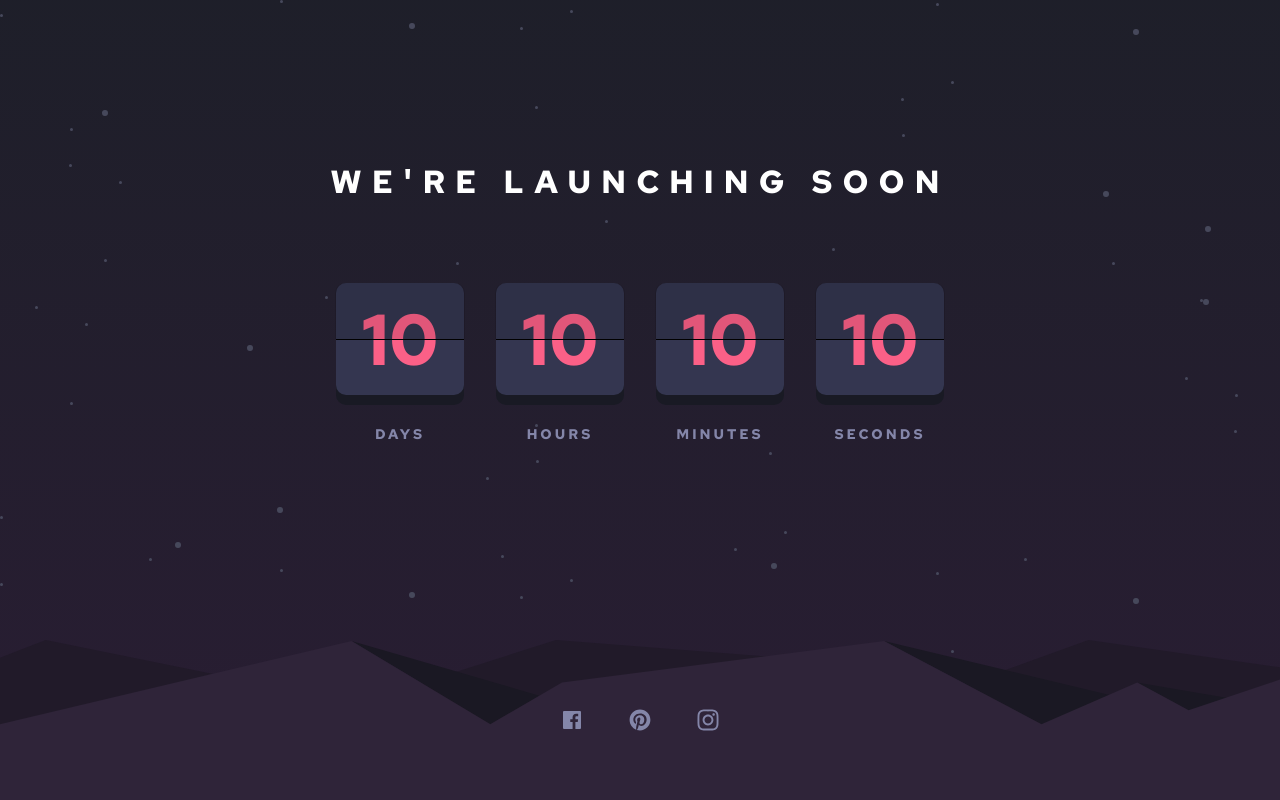
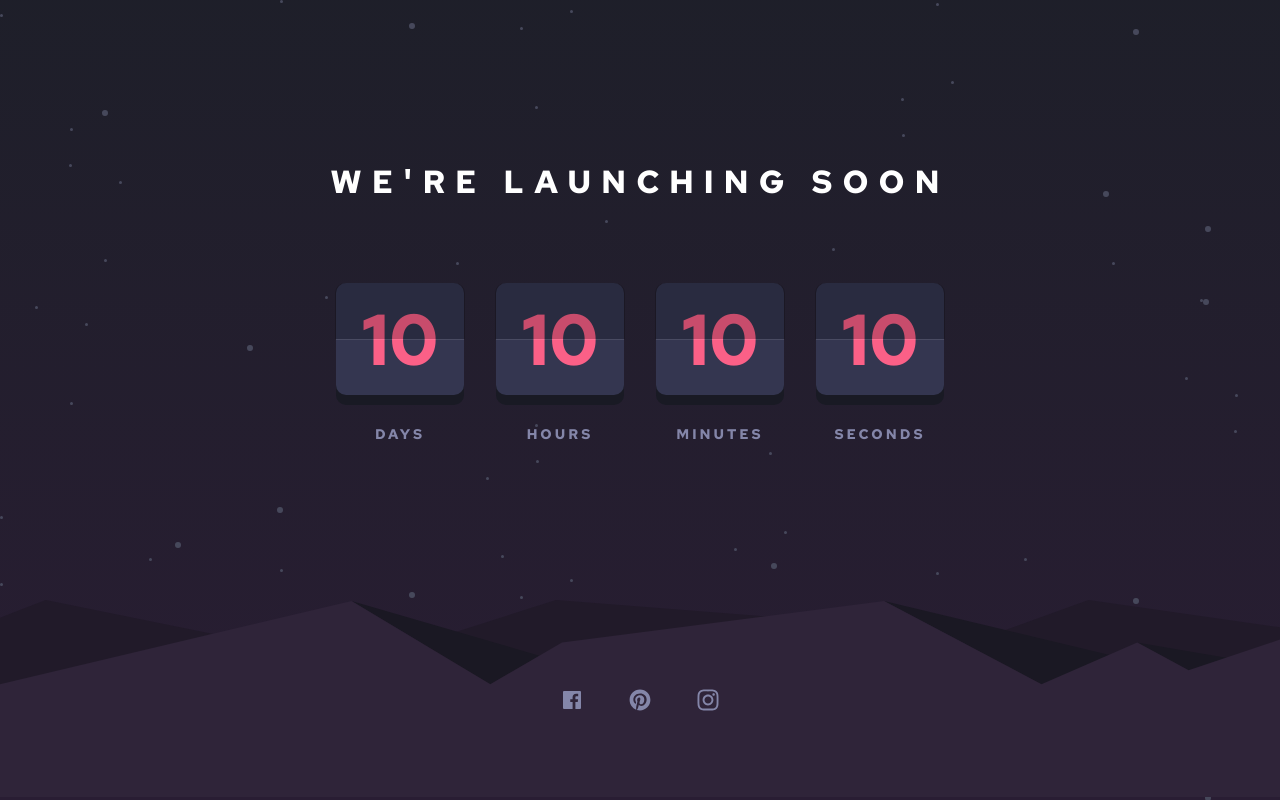
Before and after one commit to Barna-Molnar/countdown-react, a React (Create React App) app: page / in a window 1280 px wide. Built offline with nearby package versions, Linux system fonts and the light colour scheme.

Commit message:
some css

```diff
--- a/src/components/Box.jsx
+++ b/src/components/Box.jsx
@@ -47,7 +47,9 @@ const BoxStyles = styled.div`
     width: 100%;
     height: 1px;
     top: 50%;
-    background-color: black;
+    box-shadow: inset -5px -5px 0px rgba(250, 250, 250, 0.1);
+    /* inset 5px 5px 0px rgba(250, 250, 250, 0.2); */
+    /* background-color: black; */
   }
   .container::after {
     position: absolute;
@@ -59,7 +61,7 @@ const BoxStyles = styled.div`
     top: 0;
 
     /// animation related stuff
-    background-color: rgba(2, 1, 2, 0.1);
+    background-color: rgba(2, 1, 2, 0.2);
     display: block;
 
     transform-style: preserve-3d;
@@ -69,11 +71,11 @@ const BoxStyles = styled.div`
     /// animation
 
     /* animation-name: ${flipTop};
-    animation-duration: 1s;
+    animation-duration: 3s;
 
     animation-iteration-count: infinite; */
-    /*
-    animation: ${flipTop} 1s cubic-bezier(0.37, 0.01, 0.94, 0.35) infinite;
+
+    /* animation: ${flipTop} 3s cubic-bezier(0.37, 0.01, 0.94, 0.35) infinite;
     animation-fill-mode: both;
     transform-origin: center bottom; */
   }
--- a/src/components/Footer.jsx
+++ b/src/components/Footer.jsx
@@ -14,7 +14,7 @@ const FooterStyles = styled.div`
   position: absolute;
   bottom: 0;
   width: 100%;
-  height: 20vh;
+  height: 200px;
   display: flex;
   align-items: center;
   justify-content: center;
```
